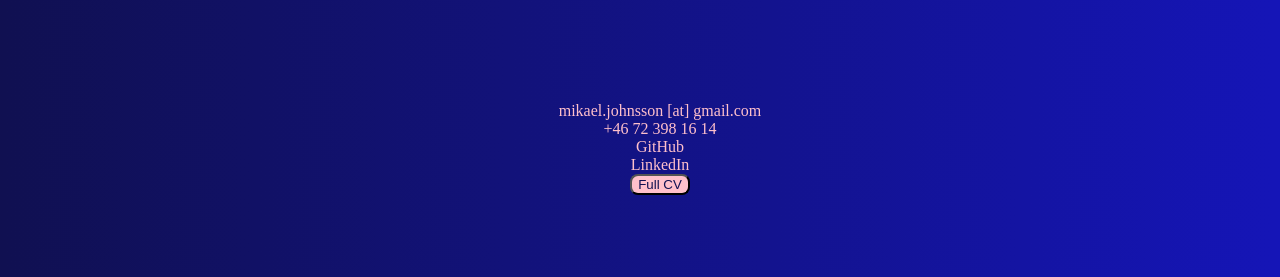
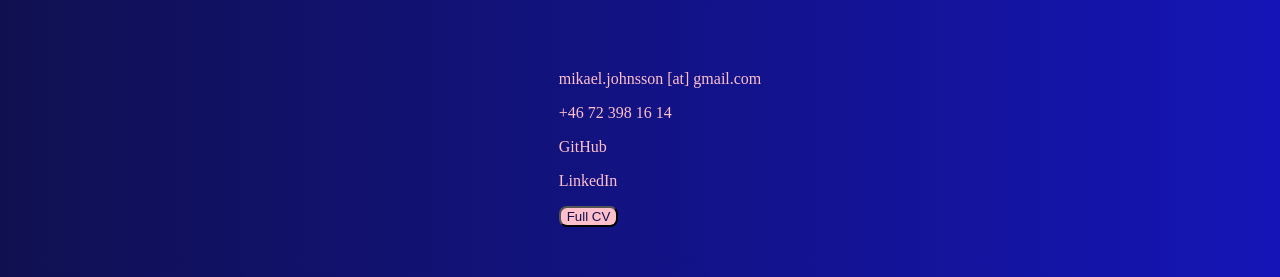
Before and after one commit to mikael-johnsson/portfolio_dev, a plain HTML site: page index.html in a window 1280 px wide. Shown: the part 2537-2814 px from the top of the page. Drawn offline with Linux system fonts and the light colour scheme.

Commit message:
style contact list

```diff
--- a/index.html
+++ b/index.html
@@ -89,11 +89,11 @@
       <!-- contact -->
       <section class="section" id="contact">
         <div class="contact-container">
-          <ul>
-            <li><a href="#">mikael.johnsson [at] gmail.com</a></li>
-            <li><a href="#">+46 72 398 16 14</a></li>
-            <li><a href="#">GitHub</a></li>
-            <li><a href="#">LinkedIn</a></li>
+          <ul class="contact-list">
+            <li>mikael.johnsson [at] gmail.com</li>
+            <li>+46 72 398 16 14</li>
+            <li><a href="https://github.com/mikael-johnsson" target="_blank">GitHub</a></li>
+            <li><a href="https://www.linkedin.com/in/mikael-johnsson/" target="_blank">LinkedIn</a></li>
             <li><button>Full CV</button></li>
           </ul>
         </div>
--- a/styles.scss
+++ b/styles.scss
@@ -103,3 +103,9 @@ header {
 // About page
 
 // Contact page
+.contact-list {
+    text-align: left;
+    li {
+        margin-top: 1rem;
+    }
+}
```
Also changed, not shown: styles.css, 2 other files.
